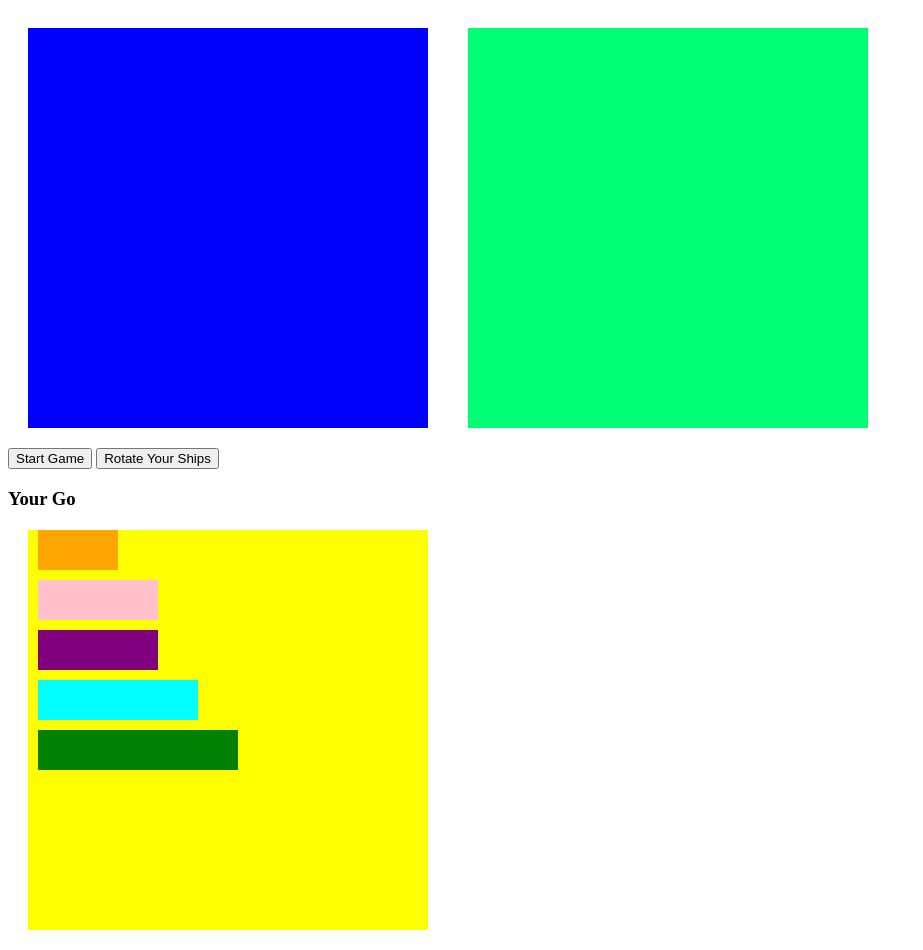
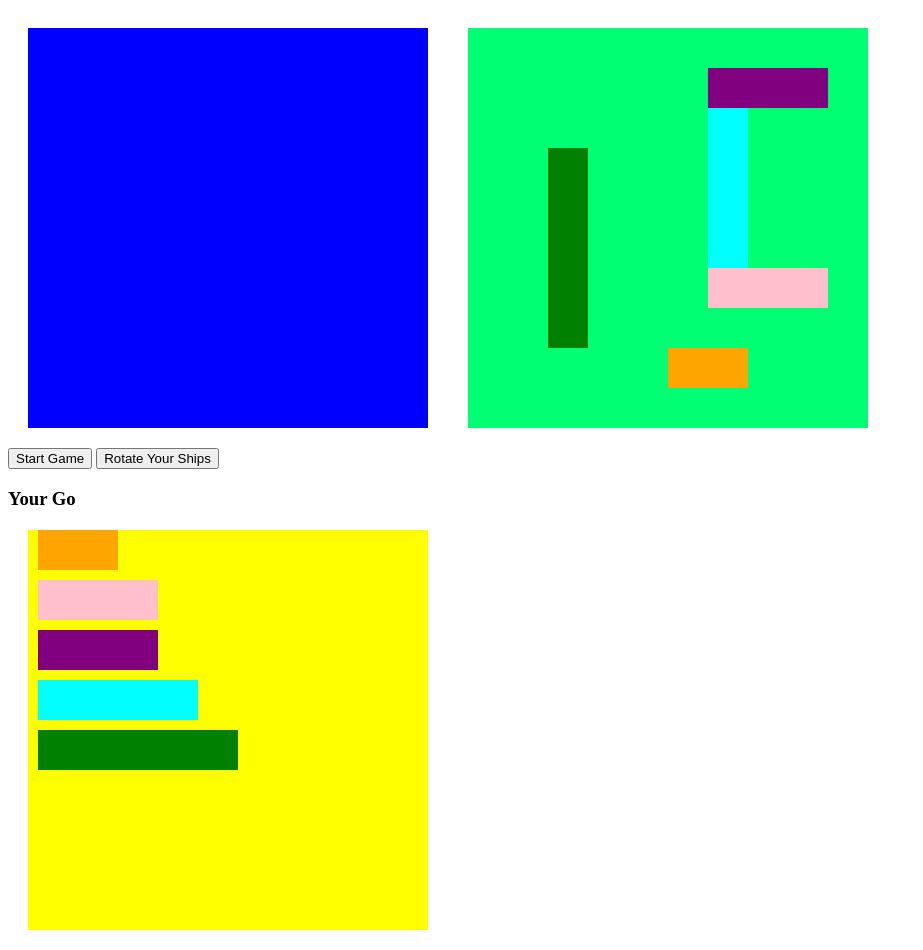
Before and after one commit to RossieK/Battleships, a plain HTML site: page index.html in a window 1280 px wide. Shown: the whole page, without its empty margins (0-923 px from the left). Drawn offline with Linux system fonts and the light colour scheme.

Commit message:
Add function generating computer's ships

```diff
--- a/app.js
+++ b/app.js
@@ -29,3 +29,76 @@ function createBord(grid, squares, width) {
 
 createBord(userGrid, userSquares, BOARD_WIDTH);
 createBord(computerGrid, computerSquares, BOARD_WIDTH);
+
+//Ships
+const shipArray = [
+  {
+    name: "destroyer",
+    directions: [
+      [0, 1],
+      [0, BOARD_WIDTH],
+    ],
+  },
+  {
+    name: "submarine",
+    directions: [
+      [0, 1, 2],
+      [0, BOARD_WIDTH, BOARD_WIDTH * 2],
+    ],
+  },
+  {
+    name: "cruiser",
+    directions: [
+      [0, 1, 2],
+      [0, BOARD_WIDTH, BOARD_WIDTH * 2],
+    ],
+  },
+  {
+    name: "battleship",
+    directions: [
+      [0, 1, 2, 3],
+      [0, BOARD_WIDTH, BOARD_WIDTH * 2, BOARD_WIDTH * 3],
+    ],
+  },
+  {
+    name: "carrier",
+    directions: [
+      [0, 1, 2, 3, 4],
+      [0, BOARD_WIDTH, BOARD_WIDTH * 2, BOARD_WIDTH * 3, BOARD_WIDTH * 4],
+    ],
+  },
+];
+
+//Generate computer's ships
+function generateComputerShips(ship) {
+  let randomDirection = Math.floor(Math.random() * ship.directions.length);
+  let current = ship.directions[randomDirection];
+  if (randomDirection === 0) direction = 1;
+  else direction = 10;
+  let randomStart = Math.abs(
+    Math.floor(
+      Math.random() * computerSquares.length -
+        ship.directions[0].length * direction
+    )
+  );
+
+  const isTaken = current.some((index) =>
+    computerSquares[randomStart + index].classList.contains("taken")
+  );
+  const isAtRightEdge = current.some(
+    (index) => (randomStart + index) % BOARD_WIDTH === BOARD_WIDTH - 1
+  );
+  const isAtLeftEdge = current.some(
+    (index) => (randomStart + index) % BOARD_WIDTH === 0
+  );
+
+  if (!isTaken && !isAtRightEdge && !isAtLeftEdge)
+    current.forEach((index) =>
+      computerSquares[randomStart + index].classList.add("taken", ship.name)
+    );
+  else generateComputerShips(ship);
+}
+
+shipArray.forEach((ship) => {
+  generateComputerShips(ship);
+});
--- a/style.css
+++ b/style.css
@@ -74,3 +74,23 @@
   margin: 10px;
   display: flex;
 }
+
+.destroyer {
+  background-color: orange;
+}
+
+.submarine {
+  background-color: pink;
+}
+
+.cruiser {
+  background-color: purple;
+}
+
+.battleship {
+  background-color: aqua;
+}
+
+.carrier {
+  background-color: green;
+}
```
